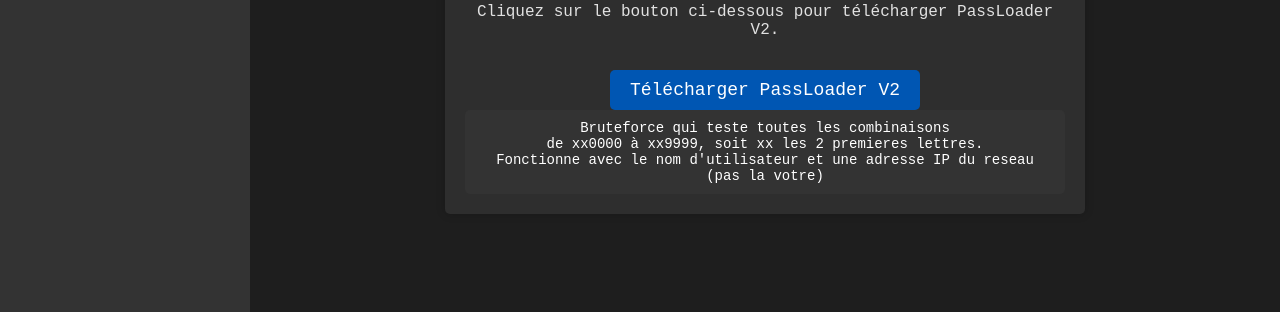
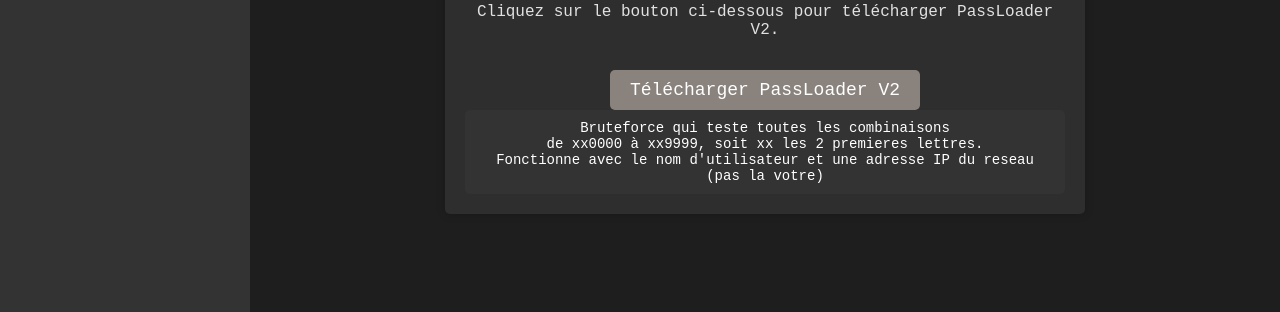
Before and after one commit to devomno/shieldwave, a plain HTML site: page index.html in a window 1280 px wide. In both pictures the pointer is over the link "Télécharger PassLoader V2". Shown: the part 488-800 px from the top of the page. Drawn offline with Linux system fonts and the light colour scheme.

Commit message:
Update index.html

```diff
--- a/index.html
+++ b/index.html
@@ -86,7 +86,7 @@
             font-family: 'Courier New', Courier, monospace;
         }
         .download-btn:hover {
-            background-color: #0056b3;
+            background-color: #8A827D;
         }
         .section {
             display: none;
```
